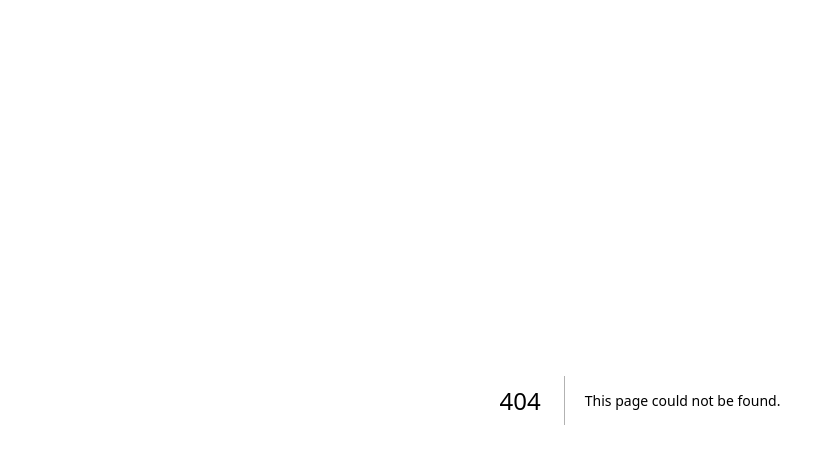
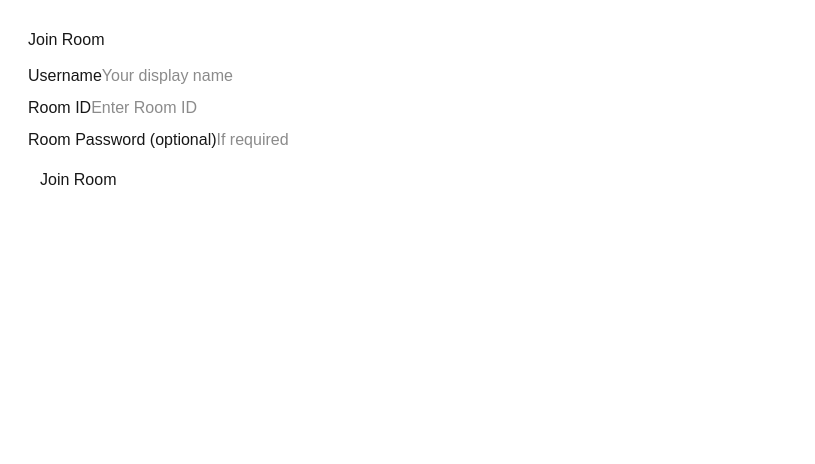
Before and after one commit to patan-shehanaz/collaborative-code-editor, a Next.js app in the folder client/: page /join-room in a window 1280 px wide. Before the commit this address had no page. Shown: the top 464 px of the page, without its empty margins (0-815 px from the left). Built offline with nearby package versions, Linux system fonts and the light colour scheme.

Commit message:
feat: complete layout scaffolding and core UI views integration

```diff
--- /dev/null
+++ b/client/src/app/create-room/page.tsx
@@ -0,0 +1,64 @@
+'use client';
+import React, { useState } from 'react';
+import { useRouter } from 'next/navigation';
+
+const languages = ['javascript', 'typescript', 'python', 'java', 'csharp'];
+
+export default function CreateRoomPage() {
+  const router = useRouter();
+  const [username, setUsername] = useState('');
+  const [roomName, setRoomName] = useState('');
+  const [language, setLanguage] = useState(languages[0]);
+  const [error, setError] = useState('');
+
+  function validate() {
+    if (!username || username.trim().length < 3) return 'Username must be at least 3 characters';
+    if (!roomName || roomName.trim().length < 1) return 'Room name is required';
+    if (!language) return 'Language selection is required';
+    return '';
+  }
+
+  function handleCreate(e: React.FormEvent) {
+    e.preventDefault();
+    const v = validate();
+    setError(v);
+    if (v) return;
+
+    const roomId = Math.random().toString(36).slice(2, 9);
+    // Navigate to room with query params that backend/socket layer commonly expects:
+    // username, roomName, language
+    router.push(`/room/${roomId}?username=${encodeURIComponent(username)}&roomName=${encodeURIComponent(roomName)}&language=${encodeURIComponent(language)}`);
+  }
+
+  return (
+    <div style={{ padding: 28 }}>
+      <h2 style={{ marginBottom: 12 }}>Create Room</h2>
+      <form onSubmit={handleCreate} style={{ display: 'grid', gap: 8, maxWidth: 480 }}>
+        <label>
+          Username
+          <input value={username} onChange={e => setUsername(e.target.value)} placeholder="Your display name" />
+        </label>
+
+        <label>
+          Room Name
+          <input value={roomName} onChange={e => setRoomName(e.target.value)} placeholder="e.g. Algorithm Jam" />
+        </label>
+
+        <label>
+          Language
+          <select value={language} onChange={e => setLanguage(e.target.value)}>
+            {languages.map(l => (
+              <option key={l} value={l}>{l}</option>
+            ))}
+          </select>
+        </label>
+
+        {error && <div style={{ color: 'red' }}>{error}</div>}
+
+        <div>
+          <button type="submit" style={{ padding: '8px 12px' }}>Create Room</button>
+        </div>
+      </form>
+    </div>
+  );
+}
--- /dev/null
+++ b/client/src/app/join-room/page.tsx
@@ -0,0 +1,55 @@
+'use client';
+import React, { useState } from 'react';
+import { useRouter } from 'next/navigation';
+
+export default function JoinRoomPage() {
+  const router = useRouter();
+  const [username, setUsername] = useState('');
+  const [roomId, setRoomId] = useState('');
+  const [roomPassword, setRoomPassword] = useState('');
+  const [error, setError] = useState('');
+
+  function validate() {
+    if (!username || username.trim().length < 3) return 'Username must be at least 3 characters';
+    if (!roomId || roomId.trim().length < 3) return 'Room ID must be provided';
+    return '';
+  }
+
+  function handleJoin(e: React.FormEvent) {
+    e.preventDefault();
+    const v = validate();
+    setError(v);
+    if (v) return;
+
+    // Navigate to room with expected params: username, roomId, roomPassword
+    router.push(`/room/${encodeURIComponent(roomId)}?username=${encodeURIComponent(username)}&roomPassword=${encodeURIComponent(roomPassword)}`);
+  }
+
+  return (
+    <div style={{ padding: 28 }}>
+      <h2 style={{ marginBottom: 12 }}>Join Room</h2>
+      <form onSubmit={handleJoin} style={{ display: 'grid', gap: 8, maxWidth: 480 }}>
+        <label>
+          Username
+          <input value={username} onChange={e => setUsername(e.target.value)} placeholder="Your display name" />
+        </label>
+
+        <label>
+          Room ID
+          <input value={roomId} onChange={e => setRoomId(e.target.value)} placeholder="Enter Room ID" />
+        </label>
+
+        <label>
+          Room Password (optional)
+          <input value={roomPassword} onChange={e => setRoomPassword(e.target.value)} placeholder="If required" />
+        </label>
+
+        {error && <div style={{ color: 'red' }}>{error}</div>}
+
+        <div>
+          <button type="submit" style={{ padding: '8px 12px' }}>Join Room</button>
+        </div>
+      </form>
+    </div>
+  );
+}
--- a/client/src/app/page.tsx
+++ b/client/src/app/page.tsx
@@ -1,3 +1,29 @@
+'use client';
+import Link from 'next/link';
+import React from 'react';
+
+export default function LandingPage() {
+  return (
+    <div style={{ padding: 40, fontFamily: 'Inter, sans-serif' }}>
+      <h1 style={{ fontSize: 32, marginBottom: 8 }}>Collaborative Code Editor</h1>
+      <p style={{ color: '#666', marginBottom: 24 }}>Start a new realtime room or join an existing one.</p>
+
+      <div style={{ display: 'flex', gap: 12 }}>
+        <Link href="/create-room">
+          <button style={{ padding: '10px 16px', background: '#0ea5e9', color: '#fff', border: 'none', borderRadius: 6 }}>
+            Create New Room
+          </button>
+        </Link>
+
+        <Link href="/join-room">
+          <button style={{ padding: '10px 16px', background: '#e2e8f0', color: '#111827', border: 'none', borderRadius: 6 }}>
+            Join Existing Room
+          </button>
+        </Link>
+      </div>
+    </div>
+  );
+}
 import Image from "next/image";
 
 export default function Home() {
--- /dev/null
+++ b/client/src/app/room/[roomId]/layout.tsx
@@ -0,0 +1,42 @@
+'use client';
+import React from 'react';
+import { useSearchParams } from 'next/navigation';
+
+export default function RoomLayout({ children }: { children: React.ReactNode }) {
+  const params = useSearchParams();
+  const username = params?.get('username') || 'Anonymous';
+  const roomName = params?.get('roomName') || '';
+  const language = params?.get('language') || '';
+  const roomPassword = params?.get('roomPassword') || '';
+
+  const members = [username];
+
+  return (
+    <div style={{ display: 'flex', height: '100vh' }}>
+      <aside style={{ width: '25%', borderRight: '1px solid #e5e7eb', padding: 16, boxSizing: 'border-box' }}>
+        <h3 style={{ marginBottom: 8 }}>Active Members</h3>
+        <ul>
+          {members.map((m, i) => (
+            <li key={i} style={{ padding: '6px 0' }}>{m}</li>
+          ))}
+        </ul>
+
+        <div style={{ marginTop: 20 }}>
+          <h4>Room Details</h4>
+          <div>Room: {roomName || '(unnamed)'}</div>
+          <div>Language: {language || 'unspecified'}</div>
+          {roomPassword && <div>Password: •••••</div>}
+        </div>
+      </aside>
+
+      <main style={{ width: '75%', display: 'flex', flexDirection: 'column' }}>
+        <div style={{ flex: 1, overflow: 'hidden' }}>{children}</div>
+
+        <footer style={{ height: 36, borderTop: '1px solid #e5e7eb', display: 'flex', alignItems: 'center', padding: '0 12px', background: '#fafafa' }}>
+          <div style={{ fontSize: 12, color: '#374151' }}>Status: Local CRDT instance active</div>
+          <div style={{ marginLeft: 'auto', fontSize: 12, color: '#6b7280' }}>User: {username}</div>
+        </footer>
+      </main>
+    </div>
+  );
+}
```
